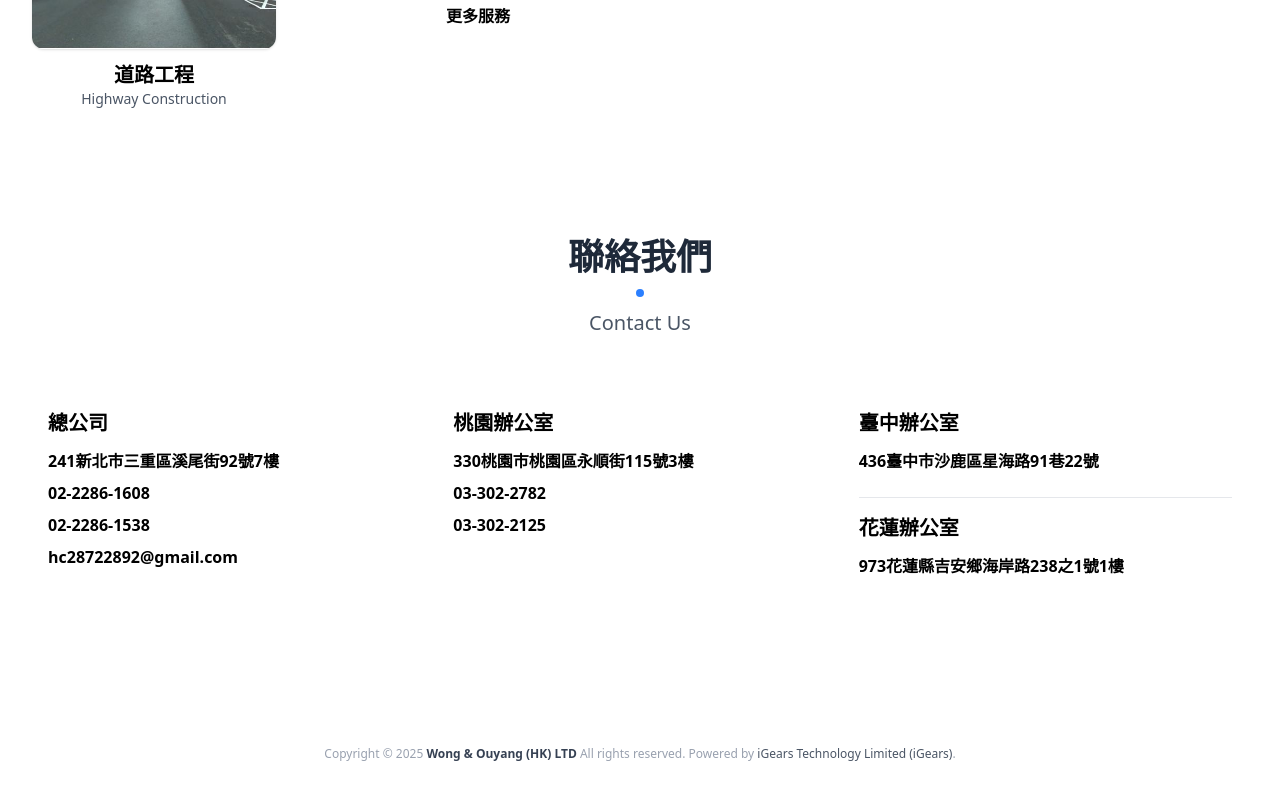
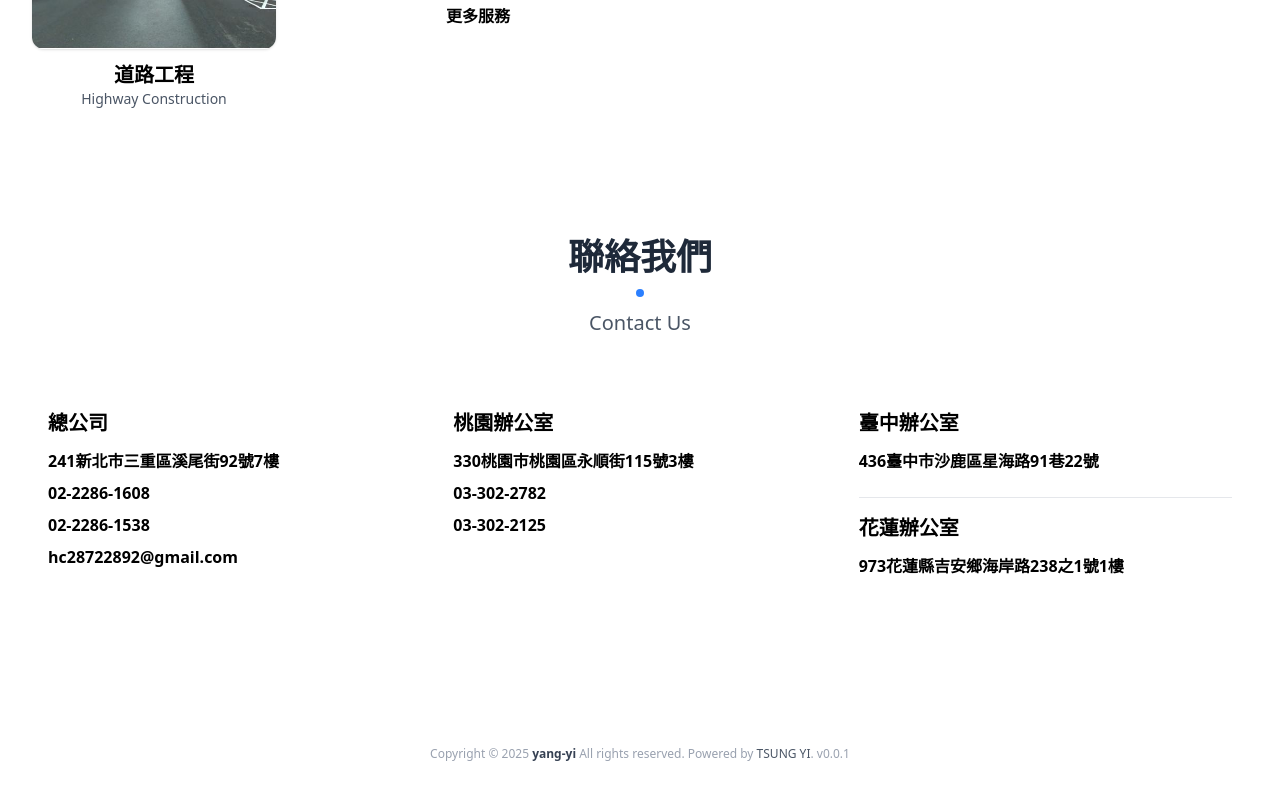
Before and after one commit to FunTonw/yang-yi, a Vue app: page /projectPortfolio in a window 1280 px wide. Shown: the part 2341-3141 px from the top of the page. Built offline with nearby package versions, Linux system fonts and the light colour scheme.

Commit message:
fix: footer 使用

```diff
--- a/src/components/Footer.vue
+++ b/src/components/Footer.vue
@@ -2,9 +2,8 @@
   <div class="max-w-7xl mx-auto px-4 py-12">
     <div class="text-center text-gray-400 text-xs mt-12">
       Copyright © 2025
-      <span class="font-bold text-gray-700">Wong & Ouyang (HK) LTD</span> All
-      rights reserved. Powered by
-      <span class="text-gray-600">iGears Technology Limited (iGears)</span>.
+      <span class="font-bold text-gray-700">yang-yi</span> All rights reserved.
+      Powered by <span class="text-gray-600">TSUNG YI</span>. v0.0.1
     </div>
   </div>
 </template>
```
